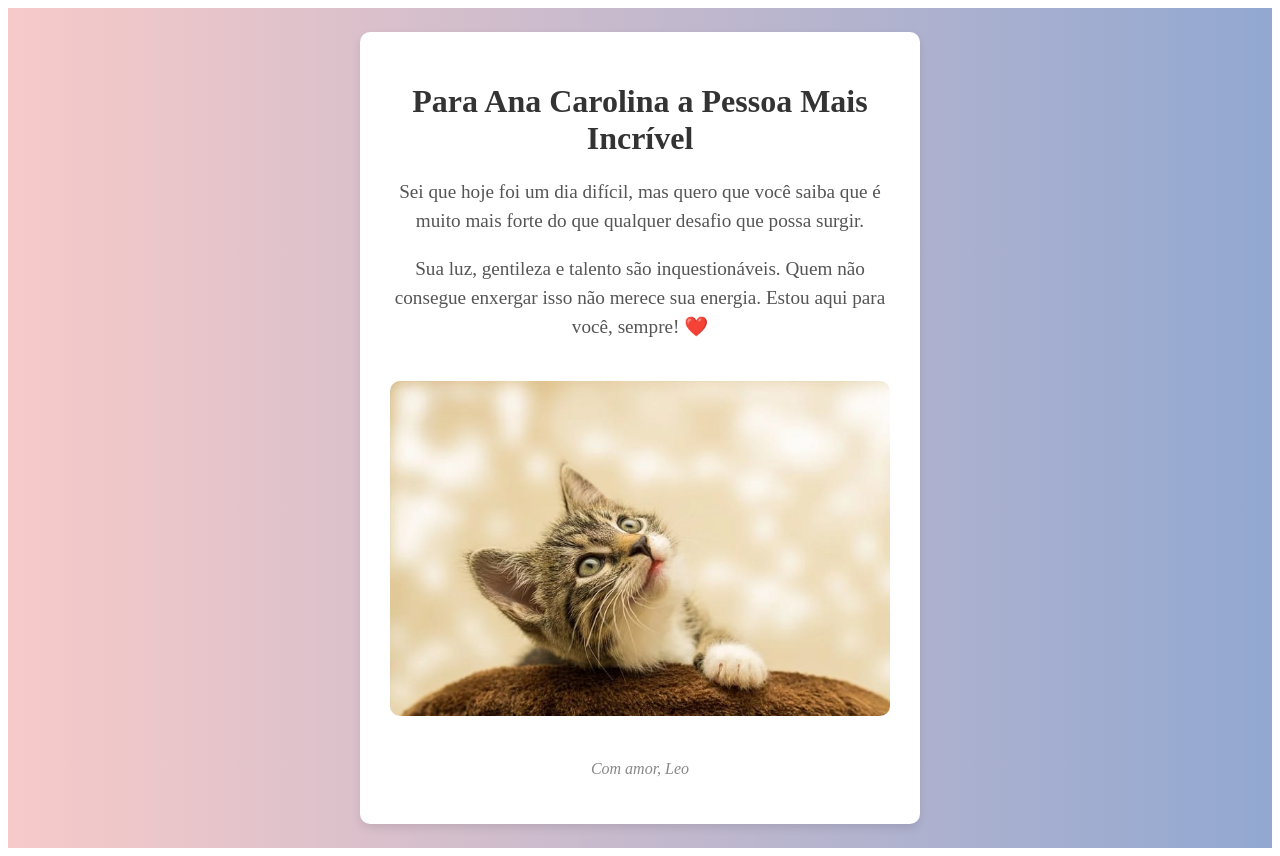
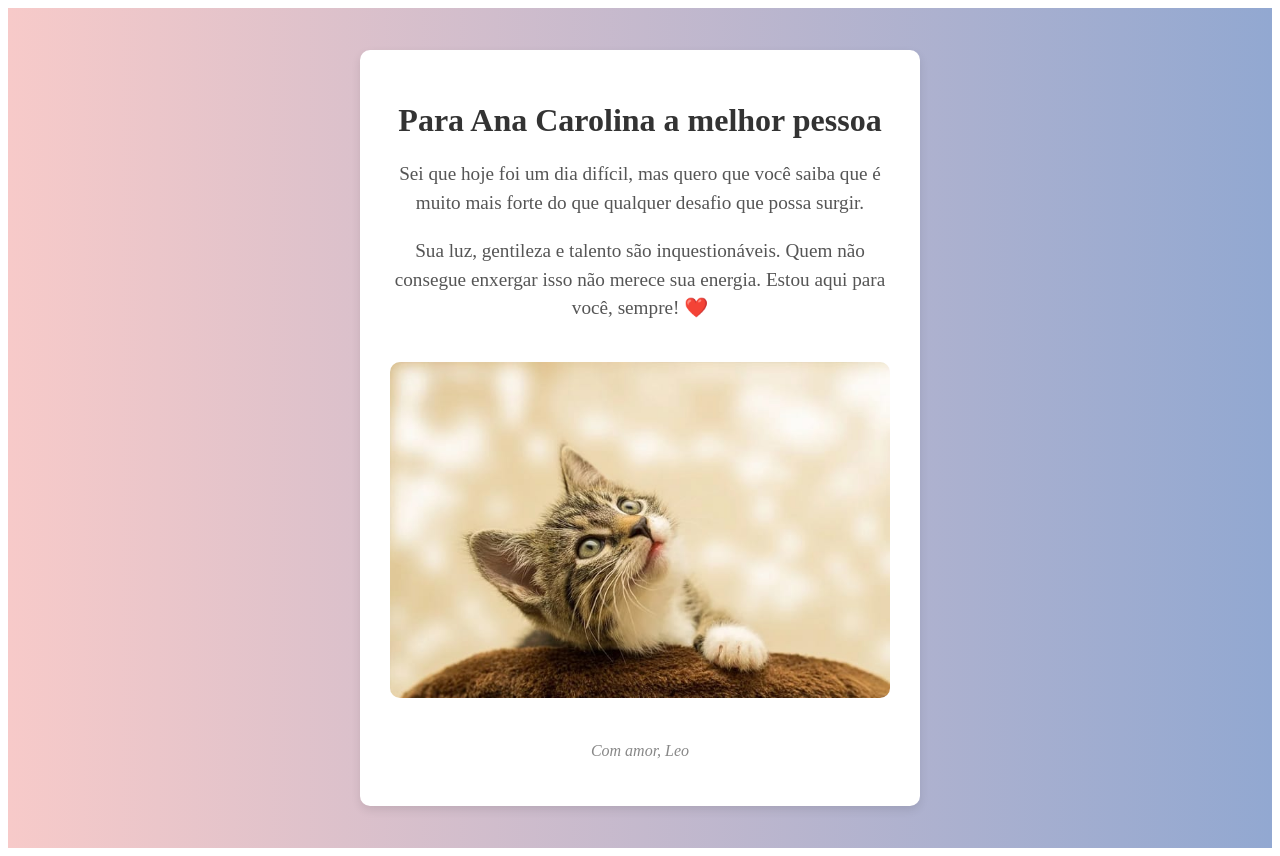
Before and after one commit to leogamaz/clone-tabnews, a Next.js app: page / in a window 1280 px wide. Built offline with nearby package versions, Linux system fonts and the light colour scheme.

Commit message:
Mensagem

```diff
--- a/pages/index.js
+++ b/pages/index.js
@@ -10,7 +10,7 @@ function Home() {
       </Head>
       <div className={styles.container}>
         <div className={styles.card}>
-          <h1 className={styles.title}>Para Ana Carolina a Pessoa Mais Incrível</h1>
+          <h1 className={styles.title}>Para Ana Carolina a melhor pessoa</h1>
           <p className={styles.text}>
             Sei que hoje foi um dia difícil, mas quero que você saiba que é muito mais forte
             do que qualquer desafio que possa surgir.
```
